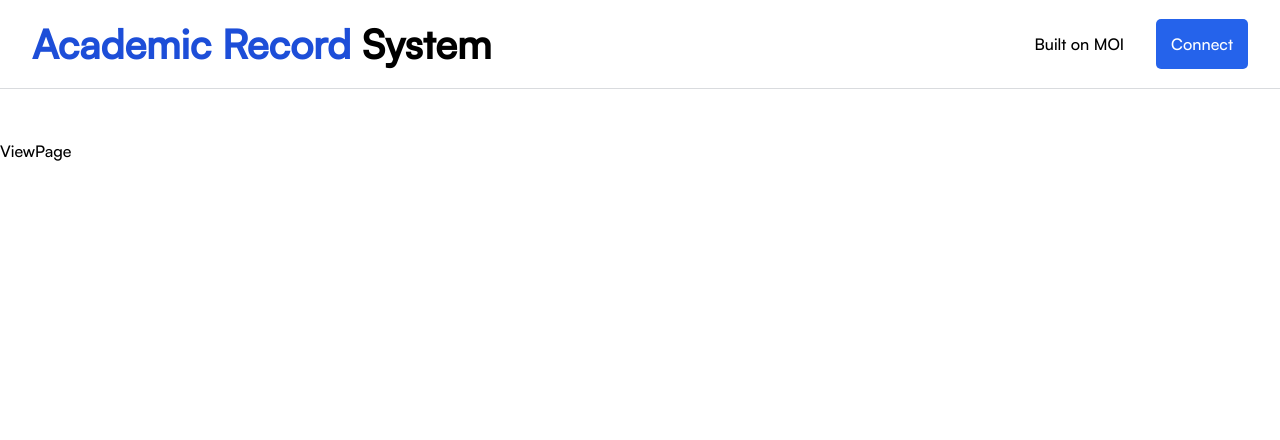
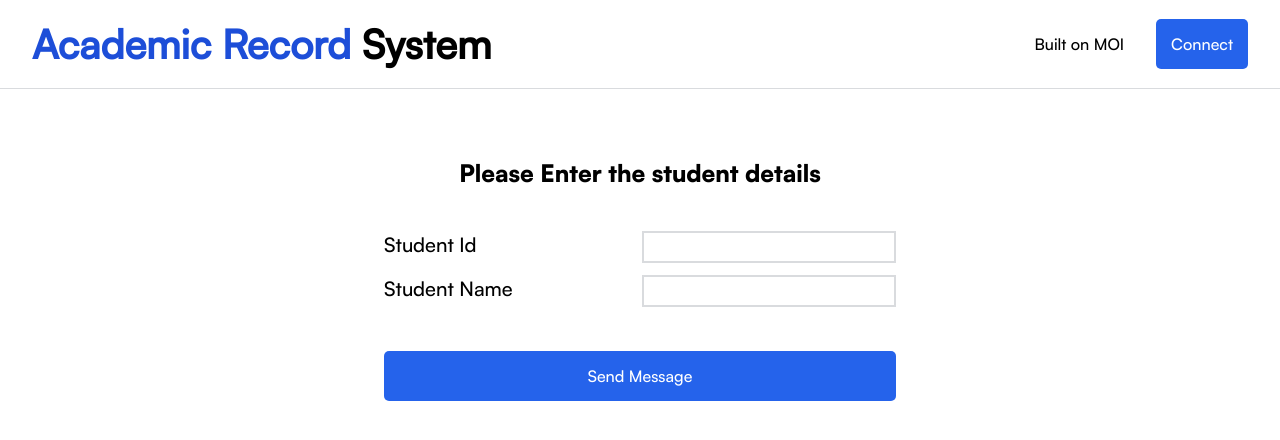
Before and after one commit to DakshSahani/decentralized-academic-records-system, a React (Create React App) app in the folder client/: page /view in a window 1280 px wide. Shown: the top 440 px of the page. Built offline with nearby package versions, Linux system fonts and the light colour scheme; what js-moi-sdk would draw is missing.

Commit message:
view page basic UI

```diff
--- a/client/src/App.css
+++ b/client/src/App.css
@@ -145,7 +145,7 @@ header {
   display: flex;
   align-items: center;
   justify-content: space-between;
-  border-bottom: 1px solid hsl(219, 9%, 45%, 0.25);
+  border-bottom: 1px solid #68707D40;
 }
 
 .nav__header {
@@ -272,7 +272,7 @@ header {
   }
 }
 
-.navbar .connect-button {
+.connect-button {
   padding: 10px 15px;
   font-size: 16px;
   background-color: #2563eb; /* Green color, you can change this */
--- a/client/src/pages/ViewPage.js
+++ b/client/src/pages/ViewPage.js
@@ -1,6 +1,53 @@
+import { useState } from "react";
 
 export default function ViewPage() {
+  const [data, setData] = useState({
+    id: "",
+    name: ""
+  });
+
+  const handleSubmit = (e) => {
+    e.preventDefault();
+
+  }
+  const handleChange = (e) => {
+    const prop = e.target.name
+    setData(prev => ({
+      ...prev,
+      prop:e.target.value
+    }))
+  }
+
   return (
-    <div>ViewPage</div>
-  )
+    <div className="flex flex-col pt-4 items-center">
+      {/* Input form */}
+      <h4>Please Enter the student details</h4>
+      <form onSubmit={handleSubmit} className="pt-10 flex flex-col gap-3 sm:w-[50%] md:w-[35%] lg:w-[40%]">
+        <div className="flex w-full justify-between text-xl">
+          <label>Student Id</label>
+          <input
+            className="border-2 border-[#68707D40]"
+            name="id"
+            onChange={handleChange}
+          />
+        </div>
+        <div className="flex w-full justify-between text-xl">
+          <label>Student Name</label>
+          <input
+            className="border-2 border-[#68707D40]"
+            name="name"
+            onChange={handleChange}
+          />
+        </div>
+
+        <button
+          className="connect-button mt-8"
+          type="submit"
+          onClick={handleSubmit}
+        >
+          Send Message
+        </button>
+      </form>
+    </div>
+  );
 }
```
Also changed, not shown: 1 other file (tests, documents, lock files or other folders).
